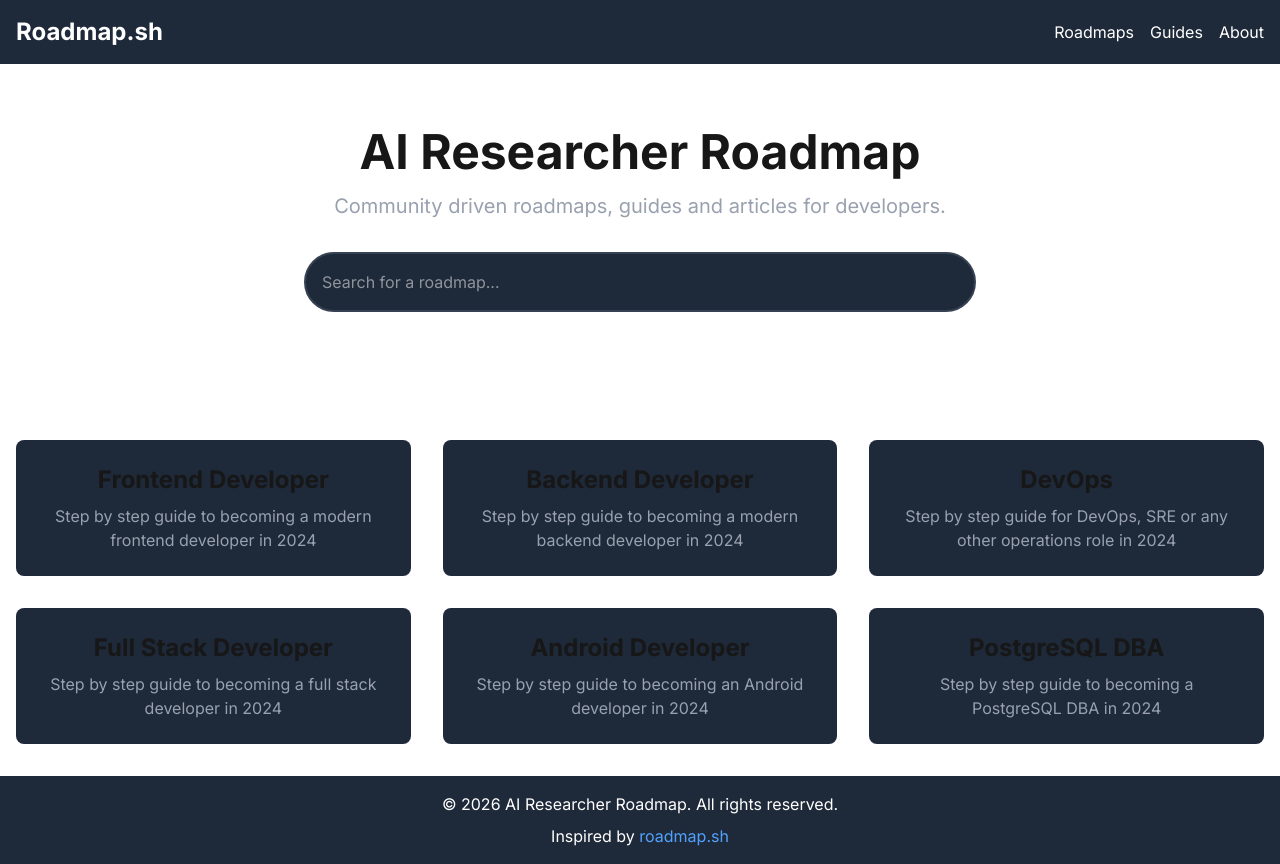
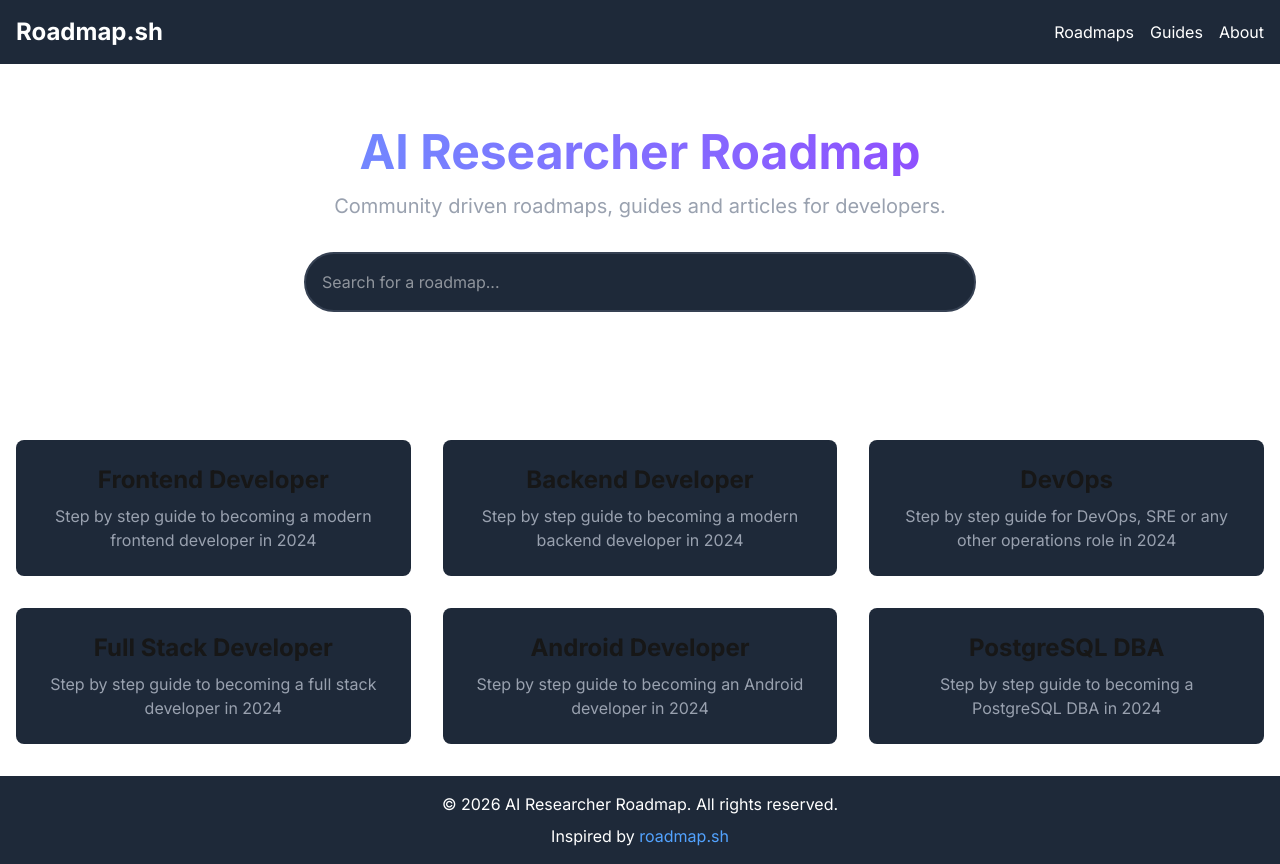
Before and after one commit to ishandutta2007/ai-researcher-roadmap-website, a Next.js app: page /ai-researcher-roadmap-website/ in a window 1280 px wide. Built offline with nearby package versions, Linux system fonts and the light colour scheme.

Commit message:
Apply gradient color to h1 texts

```diff
--- a/src/app/page.tsx
+++ b/src/app/page.tsx
@@ -14,7 +14,7 @@
   return (
     <div>
       <div className="text-center py-16">
-        <h1 className="text-5xl font-bold mb-4">AI Researcher Roadmap</h1>
+        <h1 className="text-5xl font-bold mb-4 bg-clip-text text-transparent bg-gradient-to-r from-blue-400 to-purple-600">AI Researcher Roadmap</h1>
         <p className="text-xl text-gray-400 mb-8">
           Community driven roadmaps, guides and articles for developers.
         </p>
--- a/src/app/roadmaps/[slug]/page.tsx
+++ b/src/app/roadmaps/[slug]/page.tsx
@@ -25,7 +25,7 @@
 
   return (
     <div className="py-16">
-      <h1 className="text-5xl font-bold mb-4">{roadmap.title}</h1>
+      <h1 className="text-5xl font-bold mb-4 bg-clip-text text-transparent bg-gradient-to-r from-blue-400 to-purple-600">{roadmap.title}</h1>
       <p className="text-xl text-gray-400 mb-8">{roadmap.description}</p>
 
       <div className="space-y-8">
```
